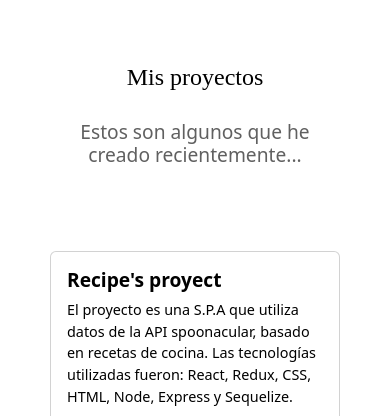
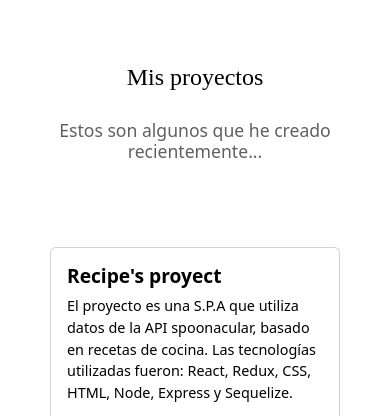
Before and after one commit to Facundotobio/Portafolio, a plain HTML site: page index.html in a window 390 px wide. Shown: the part 2740-3156 px from the top of the page. Drawn offline with nearby package versions, Linux system fonts and the light colour scheme; a web font is replaced by a local one.

Commit message:
Changes in proyects

```diff
--- a/style.css
+++ b/style.css
@@ -555,4 +555,8 @@ font-size: 0.9rem;
         font-size: 1rem;
         margin-top: 40px;
     }
+
+    .seccion-descripcion{
+        font-size: 1.1rem;
+    }
 }
```
